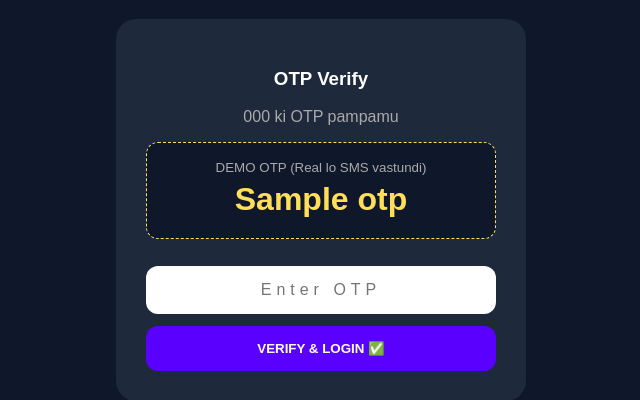
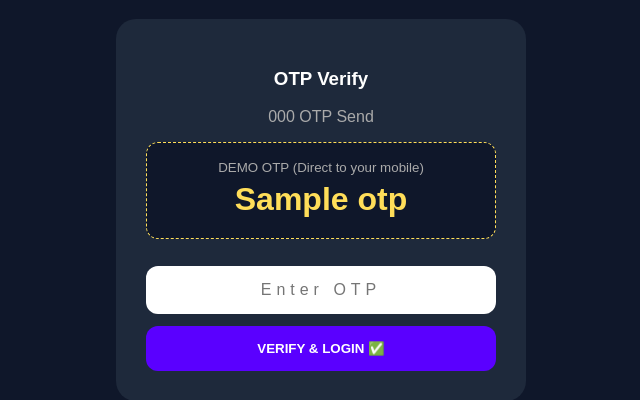
Before and after one commit to kothapallisravankumar05-art/sd-tournments, a Flask app: template templates/verify_otp.html in a window 1280 px wide. Shown: the part 190-590 px from the top of the page, without its empty margins (319-959 px from the left). Run offline with Flask 3, Linux system fonts and the light colour scheme; the template is opened without the code that fills it: most values are stand-ins (such as "Sample title", 1, 10 or a date in 2020); some libraries are stand-ins or nearby versions.

Commit message:
Update verify_otp.html

```diff
--- a/templates/verify_otp.html
+++ b/templates/verify_otp.html
@@ -1,7 +1,7 @@
 <!DOCTYPE html><html><head><meta name="viewport" content="width=device-width, initial-scale=1">
 <style>body{background:#0f172a;color:white;font-family:Arial;display:flex;justify-content:center;align-items:center;height:100vh;margin:0}.box{background:#1e293b;padding:30px;border-radius:20px;width:90%;max-width:350px;text-align:center}input{width:100%;padding:15px;border-radius:12px;border:none;margin:12px 0;box-sizing:border-box;font-size:16px;text-align:center;letter-spacing:5px}button{width:100%;padding:15px;background:#5a00ff;color:white;border:none;border-radius:12px;font-weight:900}</style>
 </head><body>
-<div class="box"><h3>OTP Verify</h3><p style="color:#aaa">{{ phone }} ki OTP pampamu</p>
-<div style="background:#0f172a;padding:15px;border-radius:12px;margin:15px 0;border:1px dashed #ffde59"><small style="color:#aaa">DEMO OTP (Real lo SMS vastundi)</small><h1 style="color:#ffde59;margin:5px 0">{{ otp }}</h1></div>
+<div class="box"><h3>OTP Verify</h3><p style="color:#aaa">{{ phone }} OTP Send</p>
+<div style="background:#0f172a;padding:15px;border-radius:12px;margin:15px 0;border:1px dashed #ffde59"><small style="color:#aaa">DEMO OTP (Direct to your mobile)</small><h1 style="color:#ffde59;margin:5px 0">{{ otp }}</h1></div>
 <form method="POST" action="/verify"><input name="otp" placeholder="Enter OTP" maxlength="6" required><button type="submit">VERIFY & LOGIN ✅</button></form></div>
 </body></html>
```
